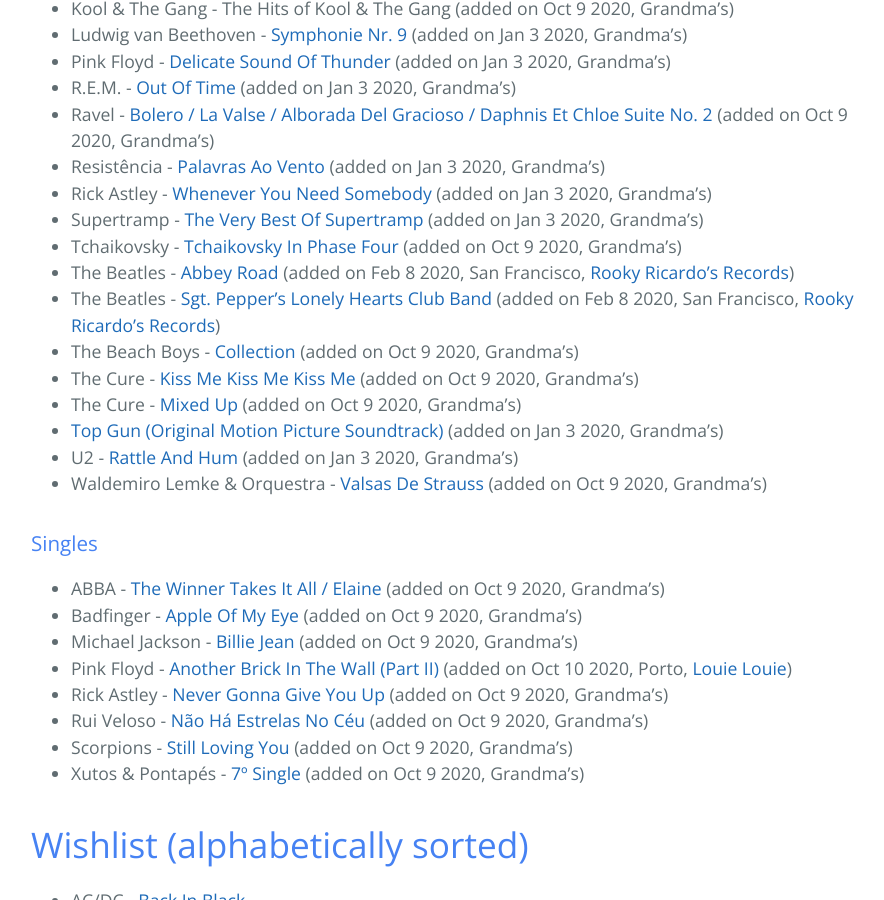
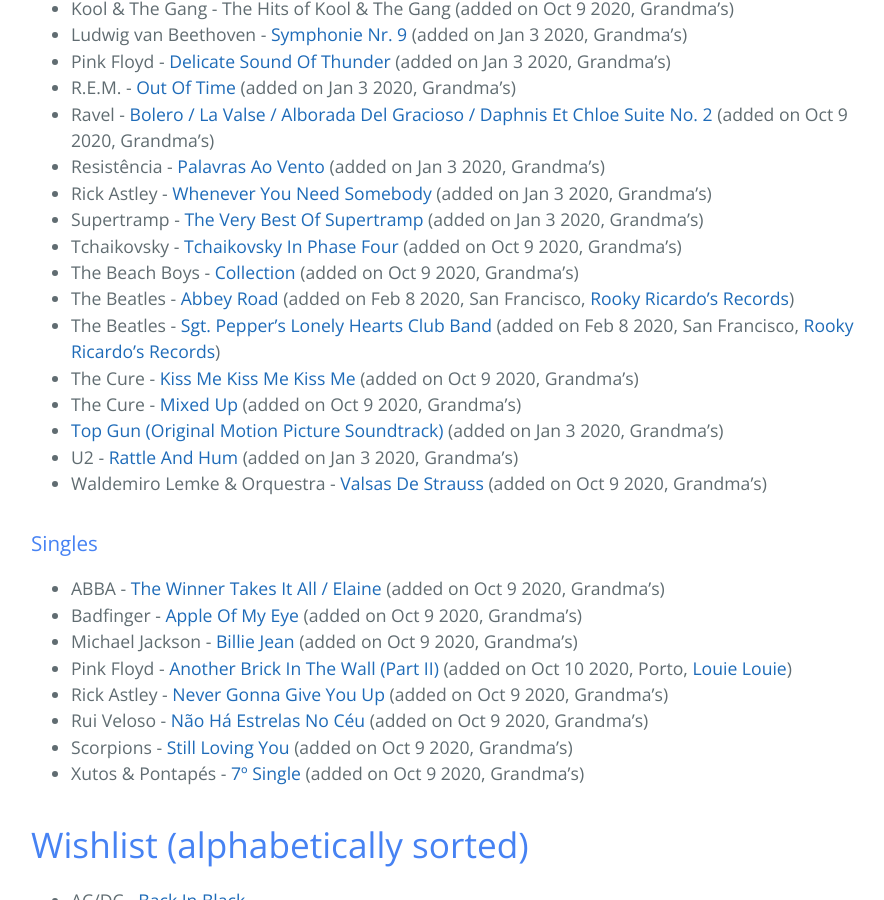
Before and after one commit to andrelago13/andrelago13.github.io, a Jekyll site: the page built from records.md, in a window 1280 px wide and 900 px high, scrolled down 1291 px. Shown: the whole window, without its empty margins (193-1077 px from the left). Built offline with Jekyll 4.4.1, drawn with Linux system fonts in a browser that asks for light colours.

```diff
--- a/records.md
+++ b/records.md
@@ -44,9 +44,9 @@ layout: default
 * Rick Astley - [Whenever You Need Somebody](https://www.discogs.com/Rick-Astley-Whenever-You-Need-Somebody/master/96568) (added on Jan 3 2020, Grandma's)
 * Supertramp - [The Very Best Of Supertramp](https://www.discogs.com/Supertramp-The-Very-Best-Of-Supertramp/release/389572) (added on Jan 3 2020, Grandma's)
 * Tchaikovsky - [Tchaikovsky In Phase Four](https://www.discogs.com/Tchaikovsky-The-London-Festival-Orchestra-Robert-Sharples-Tchaikovsky-In-Phase-Four/master/256317) (added on Oct 9 2020, Grandma's)
+* The Beach Boys - [Collection](https://www.discogs.com/The-Beach-Boys-Collection/master/645004) (added on Oct 9 2020, Grandma's)
 * The Beatles - [Abbey Road](https://www.discogs.com/The-Beatles-Abbey-Road/master/24047) (added on Feb 8 2020, San Francisco, [Rooky Ricardo's Records](https://goo.gl/maps/F5wPXsYqwzTRkaMZ9))
 * The Beatles - [Sgt. Pepper's Lonely Hearts Club Band](https://www.discogs.com/The-Beatles-Sgt-Peppers-Lonely-Hearts-Club-Band/master/23934) (added on Feb 8 2020, San Francisco, [Rooky Ricardo's Records](https://goo.gl/maps/F5wPXsYqwzTRkaMZ9))
-* The Beach Boys - [Collection](https://www.discogs.com/The-Beach-Boys-Collection/master/645004) (added on Oct 9 2020, Grandma's)
 * The Cure - [Kiss Me Kiss Me Kiss Me](https://www.discogs.com/The-Cure-Kiss-Me-Kiss-Me-Kiss-Me/master/22500) (added on Oct 9 2020, Grandma's)
 * The Cure - [Mixed Up](https://www.discogs.com/The-Cure-Mixed-Up/master/31938) (added on Oct 9 2020, Grandma's)
 * [Top Gun (Original Motion Picture Soundtrack)](https://www.discogs.com/Various-Top-Gun-Original-Motion-Picture-Soundtrack/master/77439) (added on Jan 3 2020, Grandma's)
```
